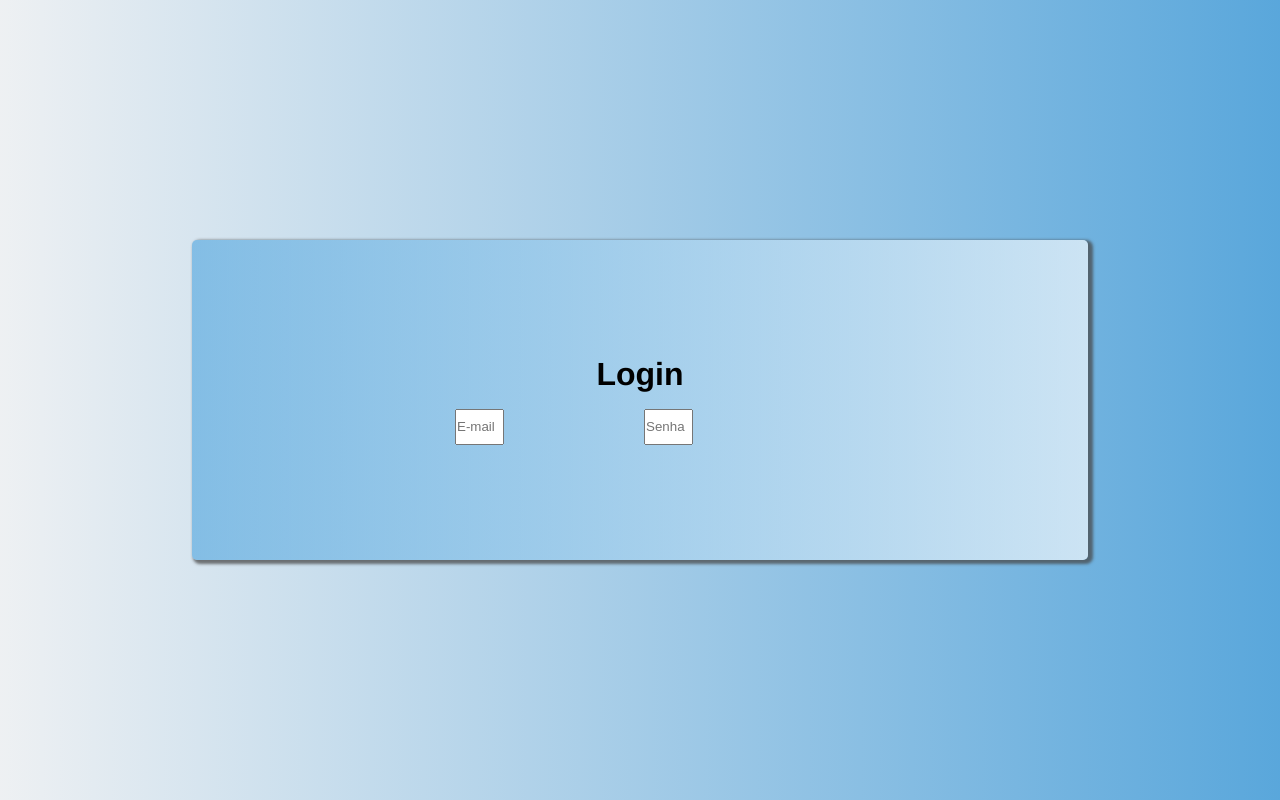
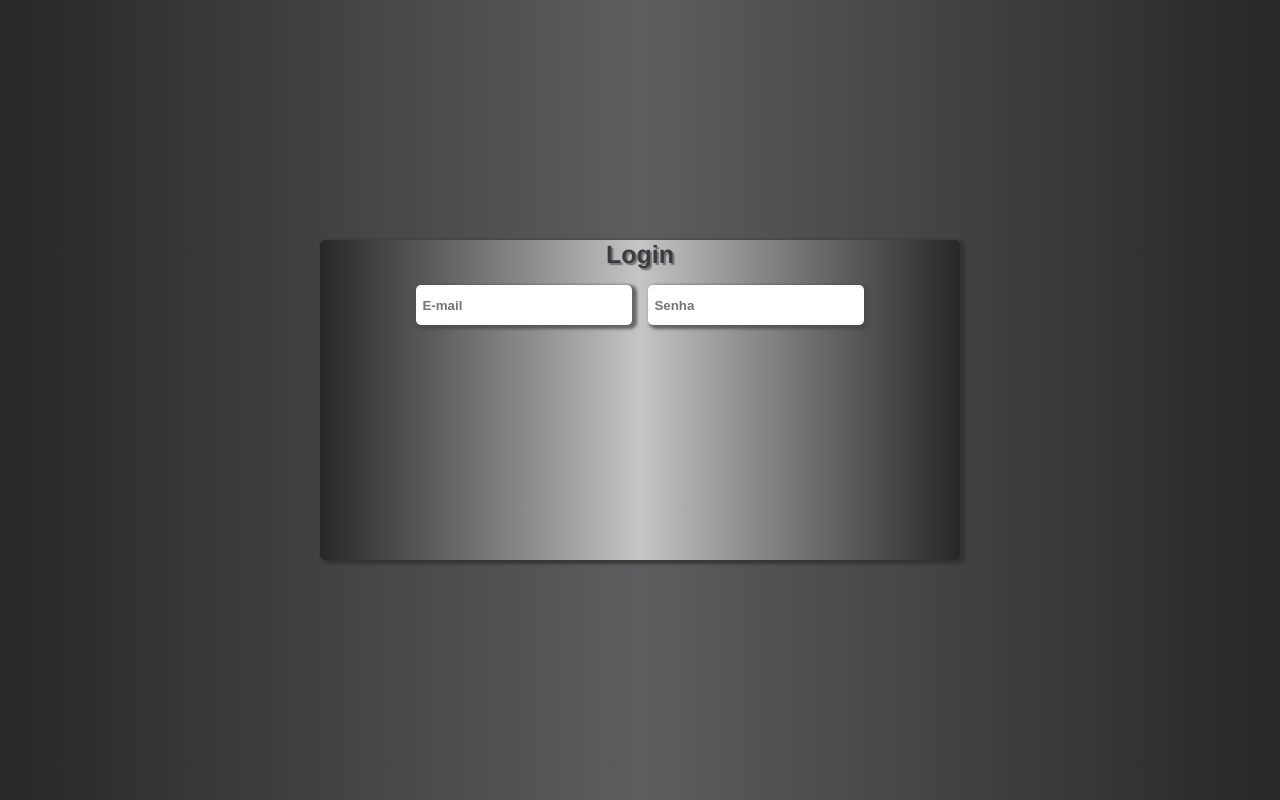
Before and after one commit to caaio-vrodrigues/projeto-login-client-side, a Next.js app: page /login in a window 1280 px wide. Built offline with nearby package versions, Linux system fonts and the light colour scheme.

Commit message:
trabalhando na tela de login

```diff
--- a/src/app/layout.tsx
+++ b/src/app/layout.tsx
@@ -1,5 +1,6 @@
 import type { Metadata } from 'next';
 import '@/styles/styles.css';
+import { ContextMasterProvider } from '@/context/ContextProvider';
 
 export const metadata: Metadata = {
   title: 'Formulário com React e Springboot',
@@ -14,7 +15,9 @@ export default function RootLayout({
   return (
     <html lang='pt-BR'>
       <body suppressHydrationWarning={true}>
-        {children}
+        <ContextMasterProvider>
+          {children}
+        </ContextMasterProvider>
       </body>
     </html>
   );
--- a/src/components/login/container-login/ContainerLogin.module.css
+++ b/src/components/login/container-login/ContainerLogin.module.css
@@ -4,5 +4,5 @@
   align-items: center;
   width: 100%;
   height: 100vh;
-  background: linear-gradient(to left, #3498dbc1, #ffffffa6);
+  background: linear-gradient(to right, var(--bgHtml) 0%, #494949da 50%, var(--bgHtml) 100%);
 }
--- /dev/null
+++ b/src/components/login/create-account/CreateAccount.tsx
@@ -0,0 +1,15 @@
+import styles from '@/components/login/create-account/CreateAccount.module.css';
+import ContextMaster from '@/context/ContextProvider';
+import { useContext } from 'react';
+
+export const CreateAccount = () => {
+  const {showCreateAcc, setShowCreateAcc} = useContext(ContextMaster);
+  return <>
+    <div className={styles.goBack}>
+      <button onClick={() => setShowCreateAcc(!showCreateAcc)}>voltar</button>
+    </div>
+    <div className={styles.createAccWrap}>
+
+    </div>
+  </>
+}
--- a/src/components/login/login-block/LoginBlock.module.css
+++ b/src/components/login/login-block/LoginBlock.module.css
@@ -1,29 +1,10 @@
 .loginBlock{
   height: 20rem;
-  width: 70%;
+  width: 50%;
   display: flex;
-  justify-content: center;
   flex-direction: column;
   align-items: center;
-  background: linear-gradient(to right, #3498db83, #ffffffa4);
+  background: linear-gradient(to right, var(--bgHtml) 0%, #ffffffa4 50%, var(--bgHtml) 100%);
   border-radius: 5px;
-  box-shadow: 3px 2px 3px 2px rgba(72, 71, 71, 0.74);
+  box-shadow: 3px 2px 3px 2px rgba(47, 46, 46, 0.74);
 }
-
-.loginTitle{
-  margin-bottom: 1rem;
-}
-
-.wrapInputs{
-  display: flex;
-  justify-content: space-between;
-}
-
-.wrapPassword{
-  margin-left: 0.5rem;
-}
-
-.inputBlocks input{
-  height: 2rem;
-  width: 25%;
-}
--- a/src/components/login/login-block/LoginBlock.tsx
+++ b/src/components/login/login-block/LoginBlock.tsx
@@ -1,31 +1,17 @@
+'use client';
+
 import styles from '@/components/login/login-block/LoginBlock.module.css';
+import { Login } from '../login/Login';
+import { CreateAccount } from '../create-account/CreateAccount';
+import ContextMaster from '@/context/ContextProvider';
+import { useContext } from 'react';
 
 export const LoginBlock = () => {
+  const { showCreateAcc } = useContext(ContextMaster);
+
   return <>
     <div className={styles.loginBlock}>
-      <div className={styles.loginTitle}>
-        <h1>Login</h1>
-      </div>
-      <div className={styles.wrapInputs}>
-        <div className={`${styles.inputBlocks} ${styles.wrapEmail}`}>
-          <input
-            type="email"
-            placeholder="E-mail"
-            name="email"
-            autoComplete="username"
-            required
-          />
-        </div>
-        <div className={`${styles.inputBlocks} ${styles.wrapPassword}`}>
-          <input
-            type="password"
-            placeholder="Senha"
-            name="password"
-            autoComplete="current-password"
-            required
-          />
-        </div>
-      </div>
+      {showCreateAcc ? <CreateAccount/> : <Login/>}
     </div>
   </>
 }
--- /dev/null
+++ b/src/components/login/login/Login.module.css
@@ -0,0 +1,39 @@
+.loginTitle{
+  margin-bottom: 1rem;
+}
+
+.loginTitle h1{
+  font-size: 25px;
+  font-weight: bolder;
+  color: rgb(59, 60, 63);
+  text-shadow: 2px 1.5px 1px #646464cb;
+}
+
+.wrapInputs{
+  display: flex;
+  justify-content: space-between;
+  width: 70%;
+}
+
+.inputBlocks{
+  width: 100%;
+}
+
+.inputBlocks input{
+  height: 2.5rem;
+  width: 100%;
+  padding: .4rem;
+  border: none;
+  border-radius: 5px;
+  box-sizing: border-box;
+  outline: none;
+  box-shadow: 3px 2px 3px 2px rgba(72, 71, 71, 0.74);
+}
+
+.inputBlocks input::placeholder{
+  font-weight: 600;
+}
+
+.wrapPassword{
+  margin-left: 1rem;
+}
--- /dev/null
+++ b/src/components/login/login/Login.tsx
@@ -0,0 +1,31 @@
+import styles from '@/components/login/login/Login.module.css';
+import { LoginBlock } from '../login-block/LoginBlock';
+
+export const Login = () => {
+  return <>
+    {/* <LoginBlock/> */}
+    <div className={styles.loginTitle}>
+      <h1>Login</h1>
+    </div>
+    <div className={styles.wrapInputs}>
+      <div className={`${styles.inputBlocks} ${styles.wrapEmail}`}>
+        <input
+          type="email"
+          placeholder="E-mail"
+          name="email"
+          autoComplete="username"
+          required
+        />
+      </div>
+      <div className={`${styles.inputBlocks} ${styles.wrapPassword}`}>
+        <input
+          type="password"
+          placeholder="Senha"
+          name="password"
+          autoComplete="current-password"
+          required
+        />
+      </div>
+    </div>
+  </>
+}
--- /dev/null
+++ b/src/context/ContextProvider.tsx
@@ -0,0 +1,32 @@
+'use client';
+
+import { createContext, useState, ReactNode } from 'react';
+
+type TProvider = {
+  children: ReactNode;
+}
+
+type TContextMaster = {
+  showCreateAcc: boolean,
+  setShowCreateAcc: React.Dispatch<React.SetStateAction<boolean>>,
+}
+
+const ContextMaster = createContext<TContextMaster>({
+  showCreateAcc: false,
+  setShowCreateAcc: () => {},
+});
+export default ContextMaster;
+
+export function ContextMasterProvider({ children }: TProvider): React.ReactNode {
+  const [showCreateAcc, setShowCreateAcc] = useState<boolean>(false);
+
+  const contextValue: TContextMaster = {
+    showCreateAcc, setShowCreateAcc,
+  }
+
+  return <>
+    <ContextMaster.Provider value={contextValue}>
+      {children}
+    </ContextMaster.Provider>
+  </>
+}
--- a/src/styles/styles.css
+++ b/src/styles/styles.css
@@ -6,7 +6,7 @@
 }
 
 html{
-  background-color: rgb(40, 38, 38);
+  background-color: var(--bgHtml);
 }
 
 body{
@@ -34,6 +34,7 @@ body{
   /* cores */
   --bgPrimary: rgb(206, 213, 220);
   --bgSecondary: rgba(154, 184, 226, 0.603);
+  --bgHtml: rgb(40, 38, 38);
 
   --boxShadow: 0px 0px 2px 0.4px rgb(85, 103, 176);
   --sizeIcon: 22px;
```
Also changed, not shown: src/components/login/button-block/ButtonBlock.module.css (added, +21 -0 lines), src/components/login/button-block/ButtonBlock.tsx (added, +19 -0 lines), src/components/login/create-account/CreateAccount.module.css (added).
